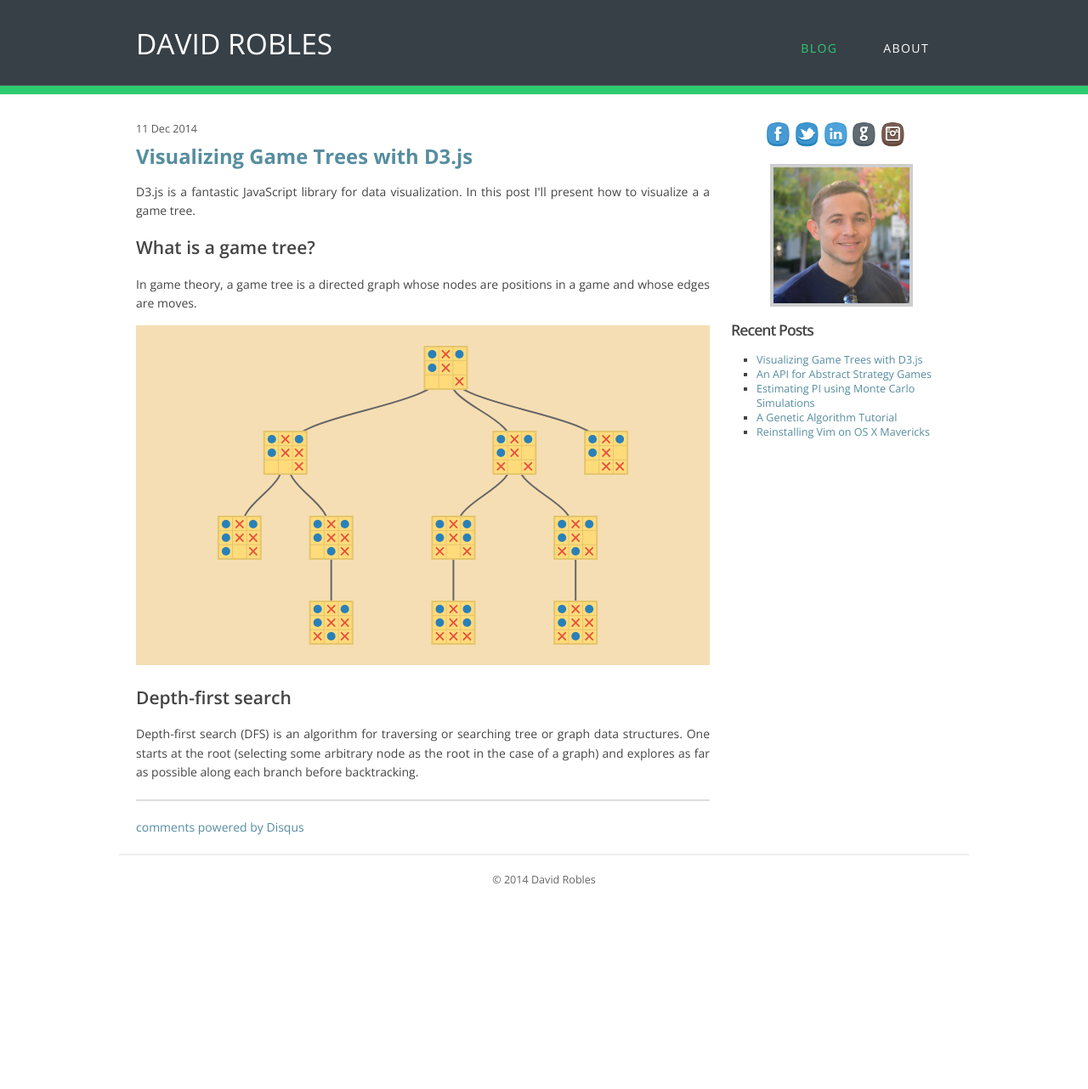
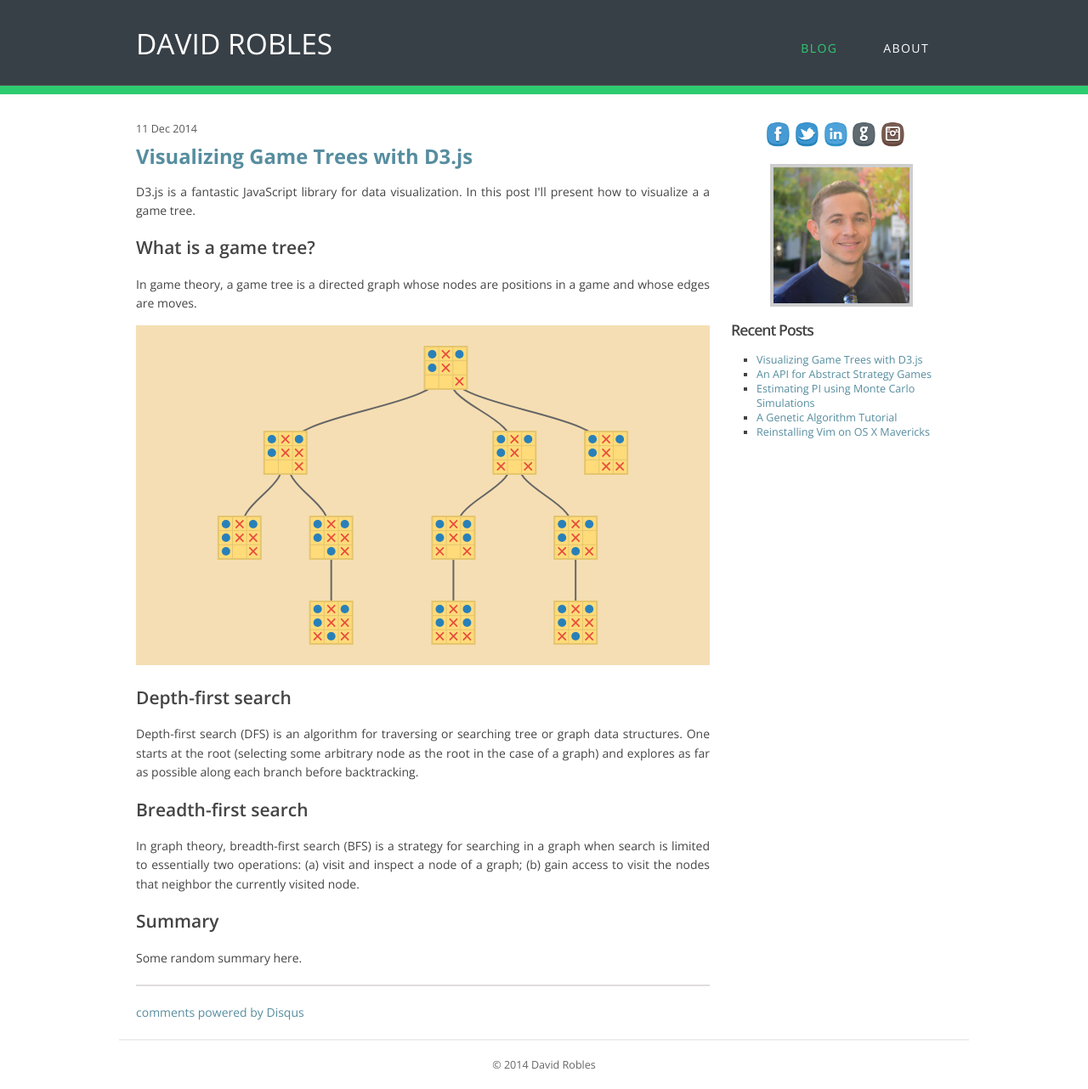
Before and after one commit to davidrobles/davidrobles.github.io, a Jekyll site: the page built from _posts/2014-12-10-visualizing-game-trees-with-d3.html, in a window 1280 px wide. Shown: the whole page at 85% size. Built offline with Jekyll 4.4.1, drawn with Linux system fonts in a browser that asks for light colours; Markdown is read by kramdown in place of the engine named in the settings; comment, search, counter and statistics services are not loaded; before the commit the page ends 1064 px from its top, so only the background shows below that.

Commit message:
Visualizing game trees with D3.js

```diff
--- a/_posts/2014-12-10-visualizing-game-trees-with-d3.html
+++ b/_posts/2014-12-10-visualizing-game-trees-with-d3.html
@@ -34,3 +34,17 @@ js:         ["visualizing-game-trees-with-d3/d3.js",
     the root (selecting some arbitrary node as the root in the case of a graph) and explores as far as possible along
     each branch before backtracking.
 </p>
+
+<h2>Breadth-first search</h2>
+
+<p>
+    In graph theory, breadth-first search (BFS) is a strategy for searching in a graph when search is limited to
+    essentially two operations: (a) visit and inspect a node of a graph; (b) gain access to visit the nodes that
+    neighbor the currently visited node.
+</p>
+
+<h2>Summary</h2>
+
+<p>
+    Some random summary here.
+</p>
```
